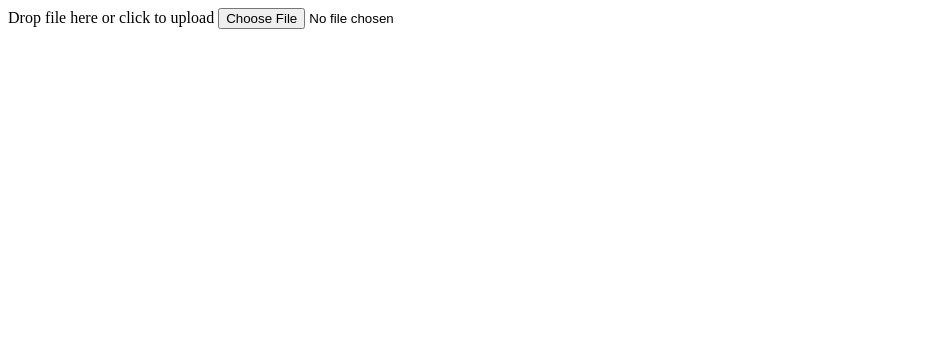
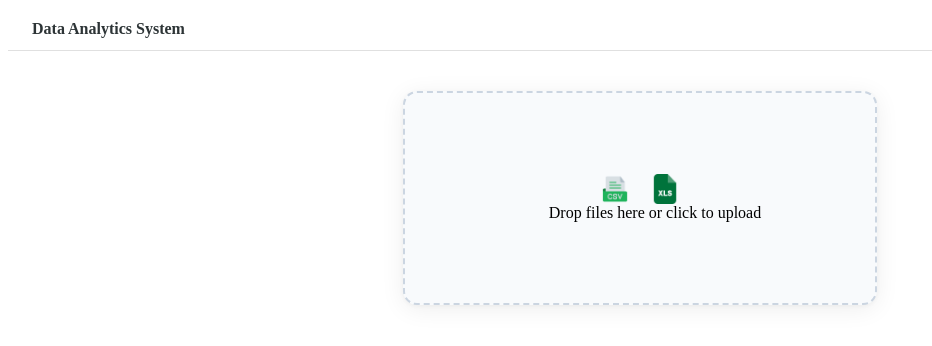
Before and after one commit to NeilDelmo/FEDM, a Flask app: page /upload_module in a window 1280 px wide. Shown: the top 346 px of the page, without its empty margins (0-932 px from the left). Run offline with Flask 3, Linux system fonts and the light colour scheme; some libraries are stand-ins or nearby versions.

Commit message:
uploading file module
Co-authored-by: Copilot <copilot@github.com>

```diff
--- /dev/null
+++ b/statics/css/upload.css
@@ -0,0 +1,156 @@
+.drop-zone {
+    max-width: 420px;
+    height: 160px;
+    margin: 40px auto;
+    padding: 25px;
+    display: flex;
+    flex-direction: column;
+    align-items: center;
+    justify-content: center;
+    text-align: center;
+    border: 2px dashed #cbd5e1;
+    border-radius: 14px;
+    cursor: pointer;
+    background: #f8fafc;
+    box-shadow: 0 4px 24px rgba(0, 0, 0, 0.07), 0 1px 4px rgba(0, 0, 0, 0.04);
+    transition: border-color 0.2s, box-shadow 0.2s, background 0.2s;
+}
+
+.drop-zone:hover {
+    border-color: #ff6600;
+    box-shadow: 0 6px 32px rgba(255, 102, 0, 0.12), 0 1px 4px rgba(0,0,0,0.06);
+    background: #fff8f3;
+}
+
+.drop-zone.dragover {
+    border-color: #ff6600;
+    border-style: solid;
+    background: #fff3eb;
+    box-shadow: 0 8px 36px rgba(255, 102, 0, 0.18);
+}
+
+.drop-zone.has-file {
+    border-color: #ff6600;
+    border-style: solid;
+    background: #fff8f3;
+    box-shadow: 0 6px 28px rgba(255, 102, 0, 0.13);
+}
+
+/* Navbar */
+.navbar {
+    display: flex;
+    align-items: center;
+    justify-content: space-between;
+    padding: 12px 24px;
+    background: #fff;
+    border-bottom: 1px solid #e0e0e0;
+    position: sticky;
+    top: 0;
+    z-index: 100;
+}
+
+.nav-title {
+    font-weight: 600;
+    font-size: 1rem;
+    color: #2d3436;
+}
+
+.icon-container {
+    display: flex;
+    align-items: center;
+    justify-content: center;
+}
+#csv-icon {
+    width: 30px;
+    height: 30px;
+    margin: 0 10px;
+}
+.drop-zone__prompt {
+    margin-left: 30px;
+}
+
+/* File type icon fix */
+.file-icon-img {
+    width: 30px;
+    height: 30px;
+    margin: 0 10px;
+}
+
+/* Upload List */
+.upload-list {
+    max-width: 420px;
+    margin: 20px auto;
+    display: flex;
+    flex-direction: column;
+    gap: 15px;
+}
+
+.upload-item {
+    background: #fff;
+    border: 1px solid #e2e8f0;
+    border-radius: 8px;
+    padding: 12px 16px;
+    box-shadow: 0 1px 3px rgba(0,0,0,0.05);
+}
+
+.upload-info {
+    display: flex;
+    align-items: center;
+    margin-bottom: 10px;
+}
+
+.upload-icon {
+    font-size: 1.2rem;
+    margin-right: 12px;
+}
+
+.upload-name {
+    flex-grow: 1;
+    font-size: 0.9rem;
+    color: #334155;
+    white-space: nowrap;
+    overflow: hidden;
+    text-overflow: ellipsis;
+    margin-right: 10px;
+}
+
+.upload-status {
+    font-size: 0.8rem;
+    color: #64748b;
+    margin-right: 12px;
+    font-weight: 600;
+}
+
+.upload-remove {
+    background: none;
+    border: none;
+    color: #94a3b8;
+    cursor: pointer;
+    font-size: 1.2rem;
+    padding: 0;
+    transition: color 0.2s;
+    line-height: 1;
+}
+
+.upload-remove:hover {
+    color: #ef4444;
+}
+
+.progress-container {
+    height: 6px;
+    background: #f1f5f9;
+    border-radius: 3px;
+    overflow: hidden;
+}
+
+.progress-bar {
+    height: 100%;
+    background: #ff6600;
+    width: 0%;
+    border-radius: 3px;
+    transition: width 0.2s ease-out;
+}
+
+.progress-bar.completed {
+    background: #10b981;
+}
--- /dev/null
+++ b/statics/js/upload.js
@@ -0,0 +1,57 @@
+const dropZone = document.getElementById('drop-zone');
+const fileInput = document.getElementById('fileInput');
+const uploadList = document.getElementById('upload-list');
+
+dropZone.addEventListener('click', () => { fileInput.click(); });
+
+['dragenter', 'dragover', 'dragleave', 'drop'].forEach(eventName => { dropZone.addEventListener(eventName, preventDefaults, false); });
+function preventDefaults(e) { e.preventDefault(); e.stopPropagation(); }
+
+['dragenter', 'dragover'].forEach(eventName => { dropZone.addEventListener(eventName, () => dropZone.classList.add('dragover'), false); });
+['dragleave', 'drop'].forEach(eventName => { dropZone.addEventListener(eventName, () => dropZone.classList.remove('dragover'), false); });
+
+dropZone.addEventListener('drop', (e) => { handleFiles(e.dataTransfer.files); });
+fileInput.addEventListener('change', function() { handleFiles(this.files); this.value = ''; });
+
+function handleFiles(files) { [...files].forEach(uploadFile); }
+
+function uploadFile(file) {
+    const item = document.createElement('div');
+    item.className = 'upload-item';
+    const info = document.createElement('div');
+    info.className = 'upload-info';
+    const icon = document.createElement('span');
+    icon.className = 'upload-icon'; icon.textContent = '??';
+    const name = document.createElement('span');
+    name.className = 'upload-name'; name.textContent = file.name;
+    const status = document.createElement('span');
+    status.className = 'upload-status'; status.textContent = '0%';
+    const removeBtn = document.createElement('button');
+    removeBtn.className = 'upload-remove'; removeBtn.innerHTML = '&times;';
+    removeBtn.onclick = (e) => { e.stopPropagation(); item.remove(); };
+
+    info.append(icon, name, status, removeBtn);
+    const progressContainer = document.createElement('div');
+    progressContainer.className = 'progress-container';
+    const progressBar = document.createElement('div');
+    progressBar.className = 'progress-bar';
+    progressContainer.appendChild(progressBar);
+
+    item.append(info, progressContainer);
+    uploadList.appendChild(item);
+
+    let progress = 0;
+    const interval = setInterval(() => {
+        progress += Math.random() * 15;
+        if (progress >= 100) {
+            progress = 100;
+            clearInterval(interval);
+            status.textContent = 'Done';
+            status.style.color = '#10b981';
+            progressBar.classList.add('completed');
+        } else {
+            status.textContent = Math.round(progress) + '%';
+        }
+        progressBar.style.width = progress + '%';
+    }, 250);
+}
--- a/templates/login.html
+++ b/templates/login.html
@@ -3,7 +3,6 @@
   <head>
     <meta charset="UTF-8" />
     <meta name="viewport" content="width=device-width, initial-scale=1.0" />
-    <base href="/">
     <title>Login</title>
     <link rel="stylesheet" href="/statics/css/login.css" />
 
@@ -50,7 +49,7 @@
           afterSignUpUrl: uploadUrl,
           appearance: {
             variables: {
-              colorPrimary: "#ff6600", // This changes the button color
+              colorPrimary: "#ff6600",
               colorBackground: "#ffffff",
               colorText: "#2d3436"
             },
--- a/templates/upload_module.html
+++ b/templates/upload_module.html
@@ -1,23 +1,74 @@
-<!DOCTYPE html>
+<!doctype html>
 <html lang="en">
   <head>
-    <meta charset="UTF-8">
-    <meta name="viewport" content="width=device-width, initial-scale=1.0">
-    <base href="/">
+    <meta charset="UTF-8" />
+    <meta name="viewport" content="width=device-width, initial-scale=1.0" />
     <title>Document</title>
+    <link rel="stylesheet" href="/statics/css/upload.css" />
+    <script
+      defer
+      crossorigin="anonymous"
+      src="https://better-bonefish-41.clerk.accounts.dev/npm/@clerk/ui@6/dist/ui.browser.js"
+      type="text/javascript"
+    ></script>
+    <script
+      defer
+      crossorigin="anonymous"
+      data-clerk-publishable-key="pk_test_YmV0dGVyLWJvbmVmaXNoLTQxLmNsZXJrLmFjY291bnRzLmRldiQ"
+      data-clerk-frontend-api="https://better-bonefish-41.clerk.accounts.dev"
+      src="https://better-bonefish-41.clerk.accounts.dev/npm/@clerk/clerk-js@6/dist/clerk.browser.js"
+      type="text/javascript"
+    ></script>
+    <script src="/statics/js/upload.js" defer></script>
   </head>
   <body>
-    <div class="upload-container">
+    <nav class="navbar">
+      <span class="nav-title">Data Analytics System</span>
+      <div id="user-button"></div>
+    </nav>
+
     <div id="drop-zone" class="drop-zone">
-        <span class="drop-zone__prompt">Drop file here or click to upload</span>
-        <input type="file" name="myFile" id="fileInput" class="drop-zone__input" accept=".csv, .xlsx">
+      <div id="drop-default">
+        <div class ="icon-container">
+            <img src ="statics/icons/csv.png" alt="CSV Icon" class="file-icon-img" />
+            <img src ="statics/icons/xls.png" alt="xls Icon" class="file-icon-img" />
         </div>
-    <div id="preview-section" style="display:none;">
-        <h3>Dataset Preview</h3>
-        <div id="table-wrapper"></div>
+        <span class="drop-zone__prompt">Drop files here or click to upload</span>
       </div>
+      <input
+        type="file"
+        name="myFiles"
+        id="fileInput"
+        class="drop-zone__input"
+        accept=".csv, .xlsx"
+        multiple
+        style="display: none;"
+      />
     </div>
 
+    <div id="upload-list" class="upload-list"></div>
 
+    <script>
+      window.addEventListener("load", async function () {
+        try {
+          await Clerk.load({
+            ui: { ClerkUI: window.__internal_ClerkUICtor },
+          });
+
+          // Redirect to login if not signed in
+          if (!Clerk.user) {
+            window.location.replace("/");
+            return;
+          }
+
+          // Mount the user button (avatar + dropdown) top right
+          Clerk.mountUserButton(document.getElementById("user-button"), {
+            afterSignOutUrl: "/",
+          });
+        } catch (err) {
+          console.error("Clerk Error:", err);
+        }
+      });
+    </script>
   </body>
 </html>
```
Also changed, not shown: statics/icons/csv.png (added), statics/icons/xls.png (added). Lines whose indentation alone changed are shown as unchanged.
